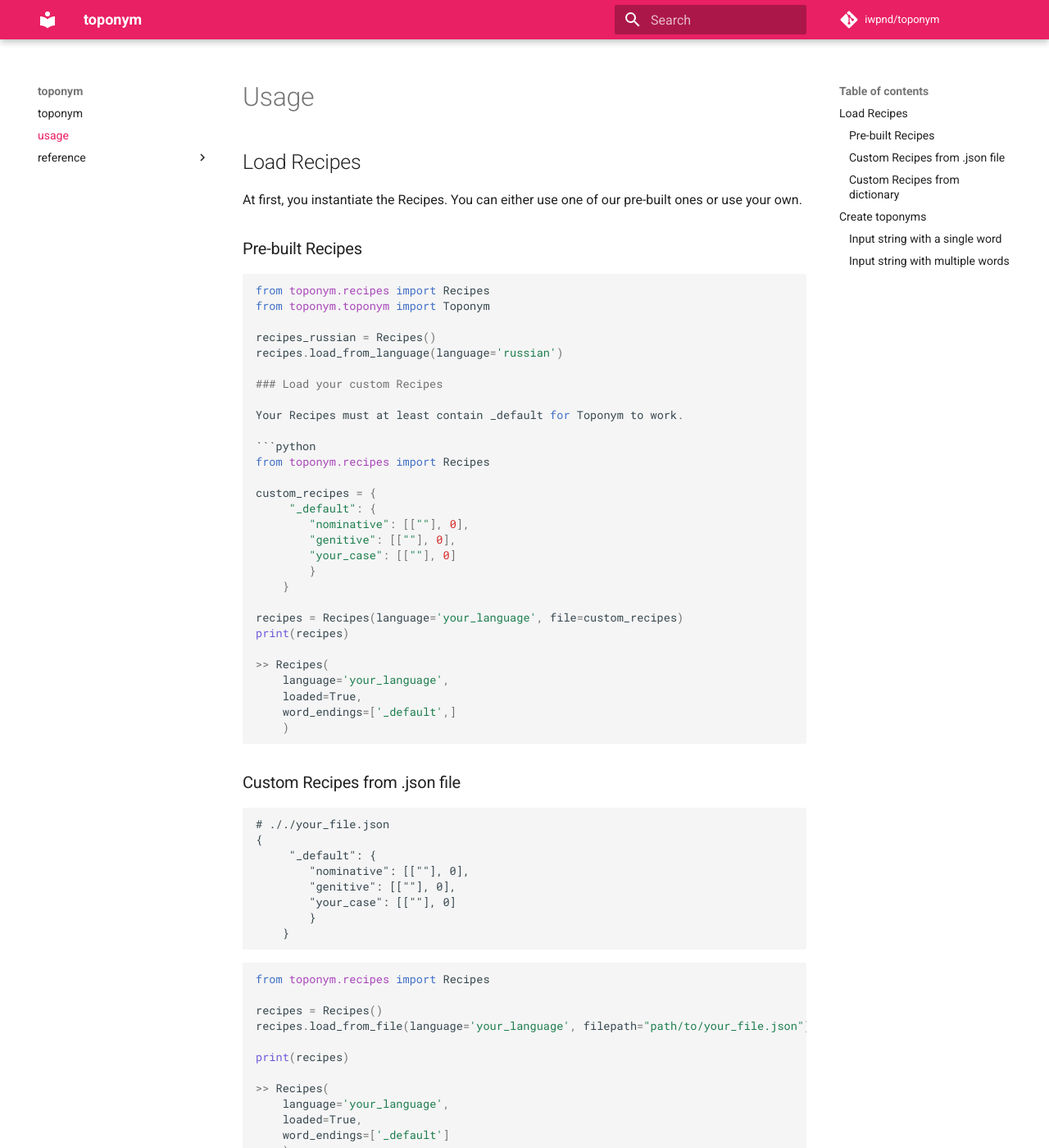
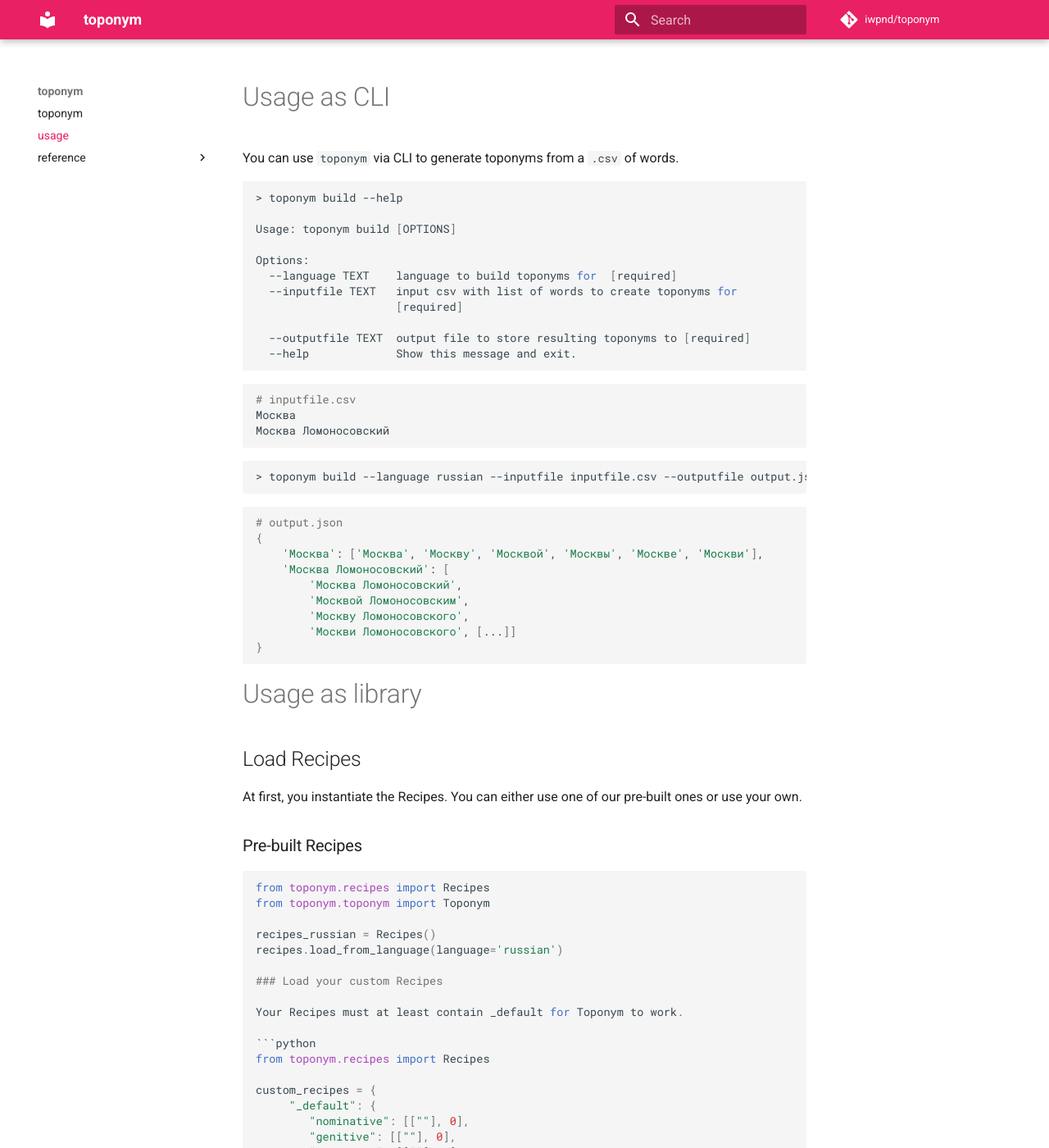
Before and after one commit to iwpnd/toponym, an MkDocs documentation site: the page built from docs/usage.md, in a window 1280 px wide and 1400 px high. Shown: the whole window at 82% size. Built offline with MkDocs 1.6.1 and Material for MkDocs 9.7.7, drawn with Linux system fonts in a browser that asks for light colours; comment, search, counter and statistics services are not loaded.

Commit message:
added cli to usage docs

````diff
--- a/docs/usage.md
+++ b/docs/usage.md
@@ -1,4 +1,44 @@
-# Usage
+# Usage as CLI
+
+You can use `toponym` via CLI to generate toponyms from a `.csv` of words.
+
+```bash
+> toponym build --help
+
+Usage: toponym build [OPTIONS]
+
+Options:
+  --language TEXT    language to build toponyms for  [required]
+  --inputfile TEXT   input csv with list of words to create toponyms for
+                     [required]
+
+  --outputfile TEXT  output file to store resulting toponyms to [required]
+  --help             Show this message and exit.
+```
+
+```python
+# inputfile.csv
+Москва
+Москва Ломоносовский
+```
+
+```bash
+> toponym build --language russian --inputfile inputfile.csv --outputfile output.json
+```
+
+```bash
+# output.json
+{
+    'Москва': ['Москва', 'Москву', 'Москвой', 'Москвы', 'Москве', 'Москви'],
+    'Москва Ломоносовский': [
+        'Москва Ломоносовский',
+        'Москвой Ломоносовским',
+        'Москву Ломоносовского',
+        'Москви Ломоносовского', [...]]
+}
+```
+
+# Usage as library
 
 ## Load Recipes
 
````
